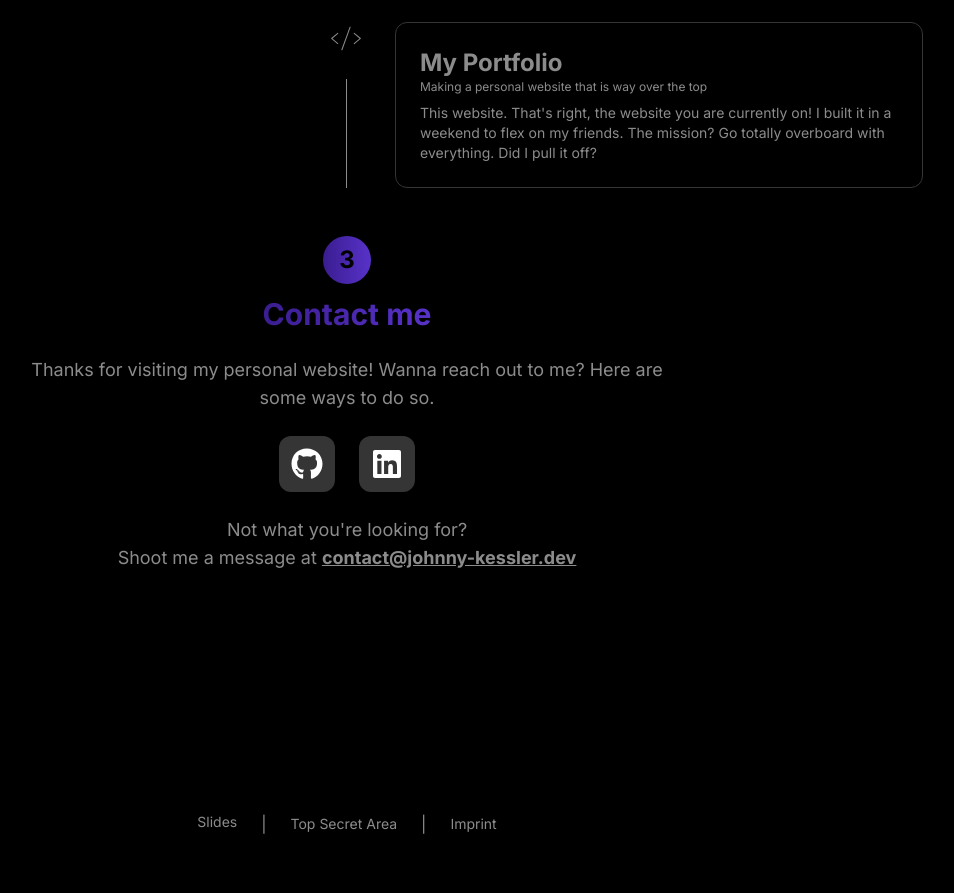
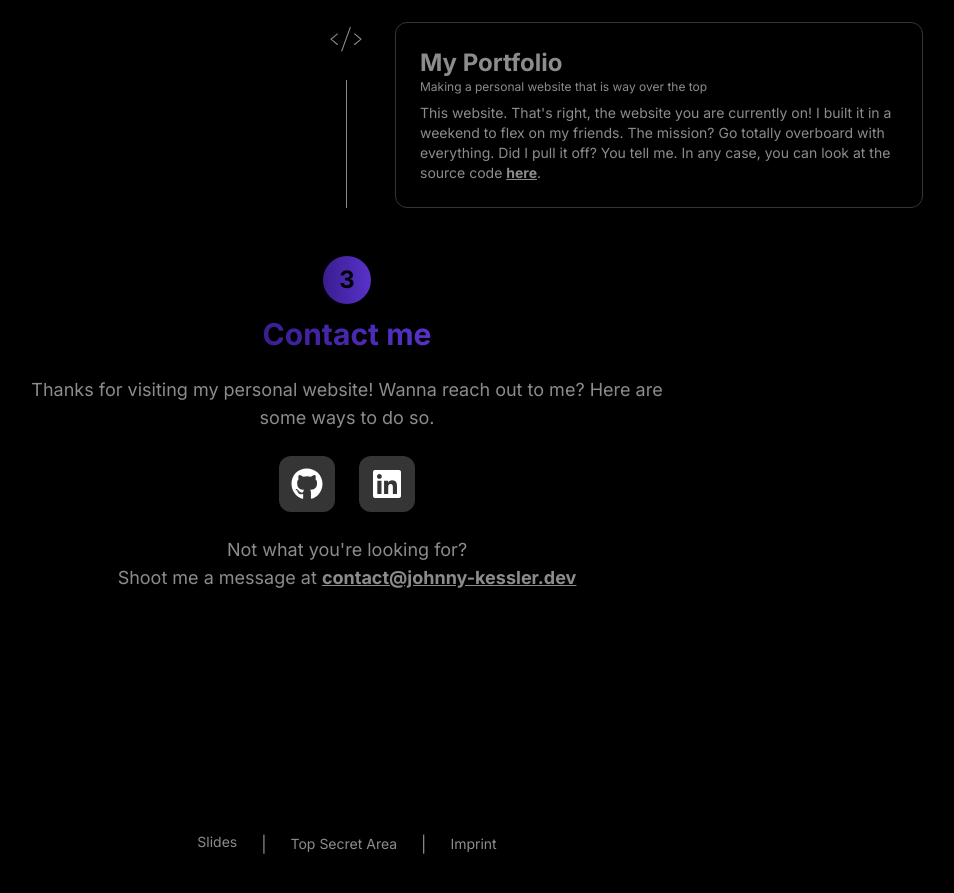
Before and after one commit to jhKessler/portfolio, a Next.js app: page / in a window 1280 px wide. Shown: the part 2190-3083 px from the top of the page, without its empty margins (293-1247 px from the left). Built offline with nearby package versions, Linux system fonts and the light colour scheme; no server answers.

Commit message:
add github url

```diff
--- a/src/components/sections/ProjectsSection.tsx
+++ b/src/components/sections/ProjectsSection.tsx
@@ -73,7 +73,13 @@ export default function ProjectsSection({
                         icon={<PiCodeThin color={COLORS.fontGray} size={50} />}
                         content2={<p className="text-fontGray mt-2 text-sm">
                             This website. That&apos;s right, the website you are currently on! I built it in a weekend to flex on my friends.
-                            The mission? Go totally overboard with everything. Did I pull it off?
+                            The mission? Go totally overboard with everything. Did I pull it off? You tell me.
+                            In any case, you can look at the source code <a
+                                className="font-bold underline"
+                                href="https://github.com/jhKessler/portfolio"
+                                target="_blank">
+                                here
+                            </a>.
                         </p>}
                     />
                 </div>
```
